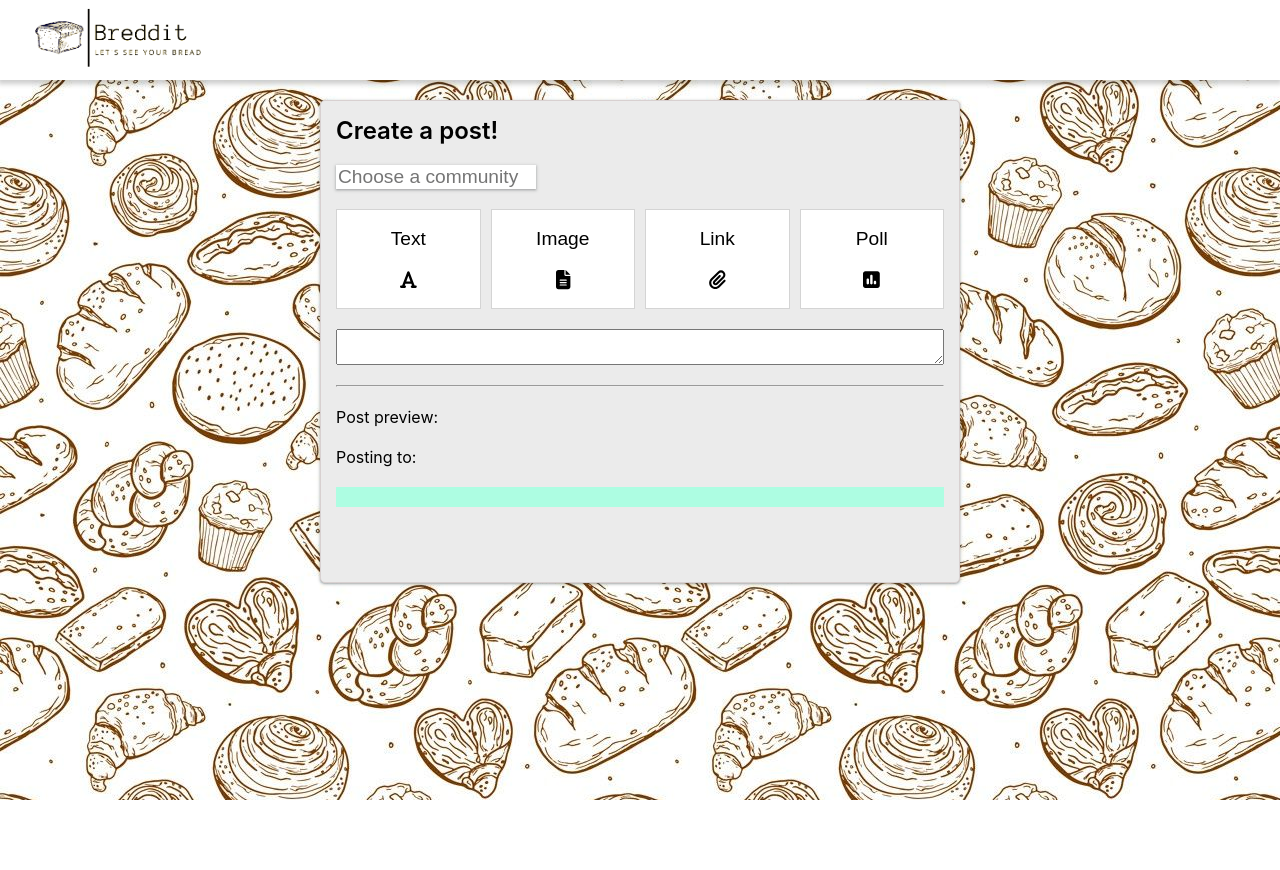
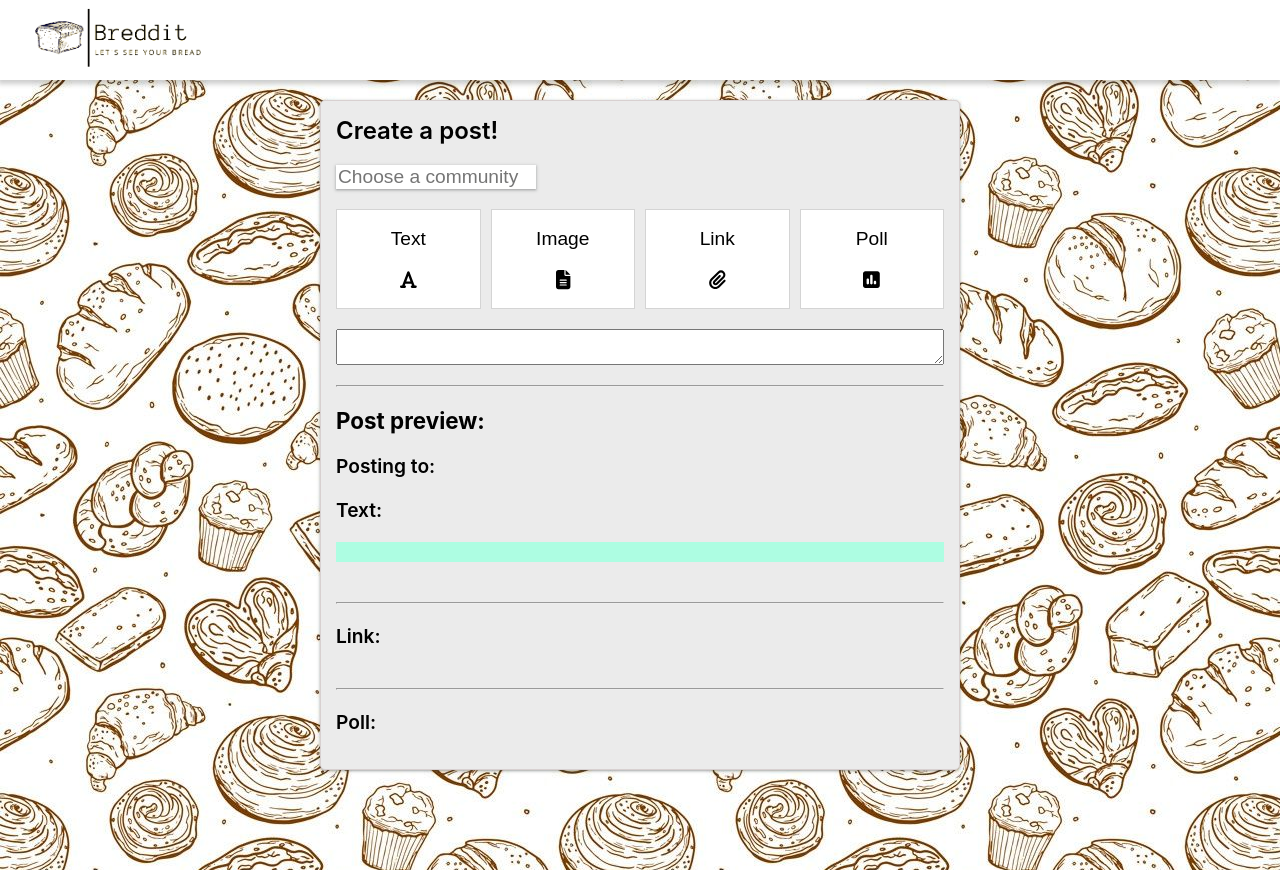
Before and after one commit to Sawarz/breddit, a React (Create React App) app: page /#/post in a window 1280 px wide. Before the commit the page ends 800 px from the top, so only its background shows below. Built offline with nearby package versions, Linux system fonts and the light colour scheme; the HTML template or start-up script is replaced by a standard one.

Commit message:
Post preview styling changes

```diff
--- a/src/components/postCreator/PostCreator.tsx
+++ b/src/components/postCreator/PostCreator.tsx
@@ -82,14 +82,19 @@ export default function PostCreator() {
       </div>
       {currentTab}
       <hr/>
-      <div>Post preview:</div>
-      <div className={styles.previewCommunity}>Posting to: {community}</div>
+      <div className={styles.previewTitle}>Post preview:</div>
+      <div className={styles.previewSubtitle}>Posting to: {community}</div>
+      <div className={styles.previewSubtitle}>Text: </div>
       <div className={styles.previewText}>{post.text}</div>
       <div>{renderPostImage(post.image)}</div>
+      <hr></hr>
+      <div className={styles.previewSubtitle}>Link: </div>
       <a className={styles.previewLink} href={post.link}>{post.link}</a>
+      <hr></hr>
+      <div className={styles.previewSubtitle}>Poll: </div>
       <div className={styles.previewPoll}>
-        <div>{post.poll?.title}</div>
-        <div>{post.poll?.options?.map((option)=>{
+        <div className={styles.pollTitle}>{post.poll?.title}</div>
+        <div className={styles.pollOptions}>{post.poll?.options?.map((option)=>{
           return(<div>{option}</div>)
         })}</div>
       </div>
--- a/src/components/postCreator/styles.module.css
+++ b/src/components/postCreator/styles.module.css
@@ -8,6 +8,7 @@
     border-radius: 5px;
     border: 1px solid rgb(216, 208, 208);
     box-shadow: 0 1px 2px 0 rgba(60,64,67,.3),0 1px 3px 1px rgba(60,64,67,.15);
+    margin-bottom: 100px;
 }
 
 .postElements{
@@ -46,3 +47,18 @@
     font-weight: 600;
     background-color: rgb(173, 253, 226);
 }
+
+.previewTitle{
+    font-weight: 700;
+    font-size: 1.4rem;
+}
+
+.previewSubtitle{
+    font-weight: 600;
+    font-size: 1.2rem;
+}
+
+.pollTitle{
+    font-weight: 600;
+    font-size: 1.1rem;
+}
```
